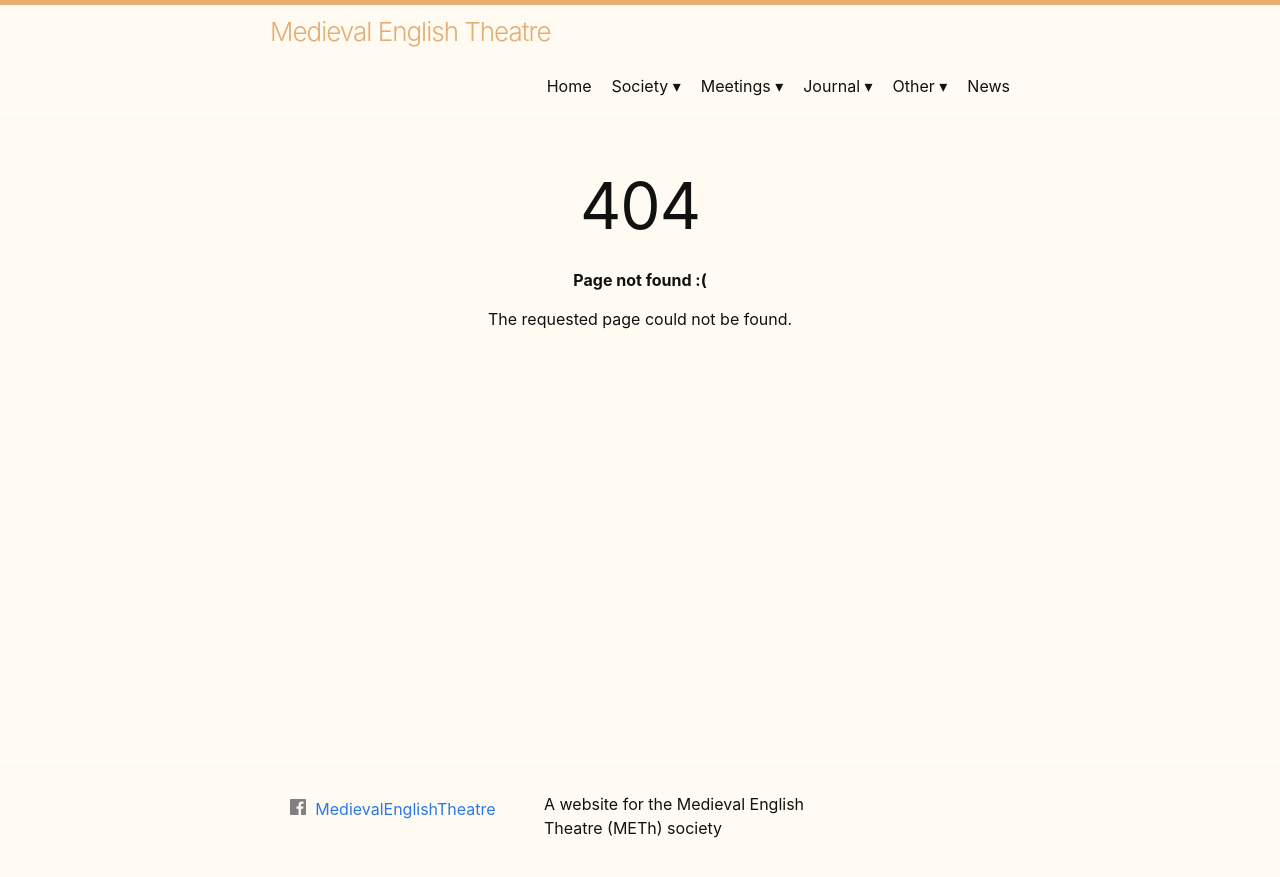
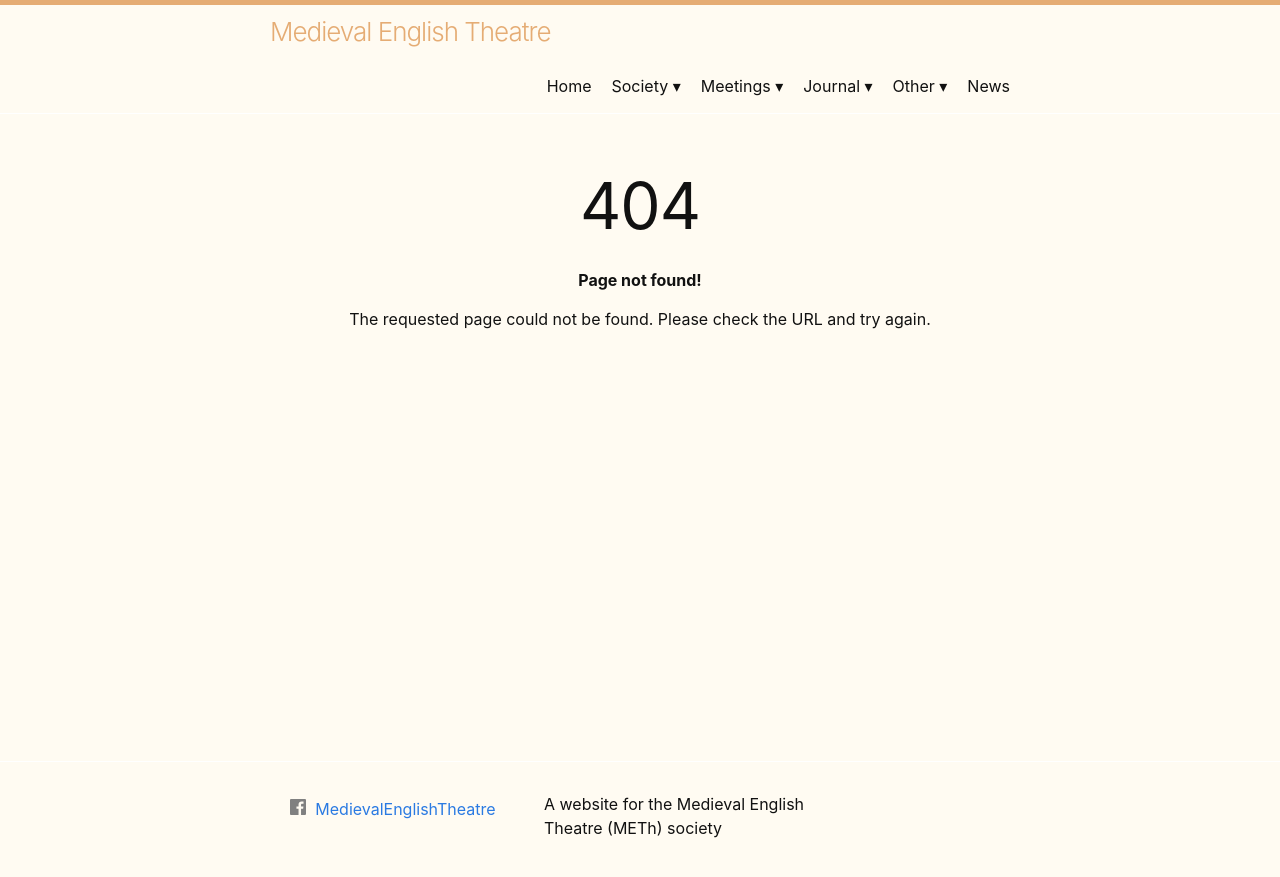
Before and after one commit to MedievalEnglishTheatre/MedievalEnglishTheatre.github.io, a Jekyll site: the page built from src/404.md, in a window 1280 px wide. Shown: the top 877 px of the page. Built offline with Jekyll 4.4.1, drawn with Linux system fonts in a browser that asks for light colours.

Commit message:
adding a 404 page

```diff
--- a/src/404.html
+++ /dev/null
@@ -1,24 +0,0 @@
----
-layout: default
----
-
-<style type="text/css" media="screen">
-  .container {
-    margin: 10px auto;
-    max-width: 600px;
-    text-align: center;
-  }
-  h1 {
-    margin: 30px 0;
-    font-size: 4em;
-    line-height: 1;
-    letter-spacing: -1px;
-  }
-</style>
-
-<div class="container">
-  <h1>404</h1>
-
-  <p><strong>Page not found :(</strong></p>
-  <p>The requested page could not be found.</p>
-</div>
--- a/404.html
+++ b/src/404.md
@@ -19,6 +19,6 @@ layout: default
 <div class="container">
   <h1>404</h1>
 
-  <p><strong>Page not found :(</strong></p>
-  <p>The requested page could not be found.</p>
+  <p><strong>Page not found!</strong></p>
+  <p>The requested page could not be found. Please check the URL and try again.</p>
 </div>
```
Also changed, not shown: other parts of src/404.md (+1 -1 lines).
